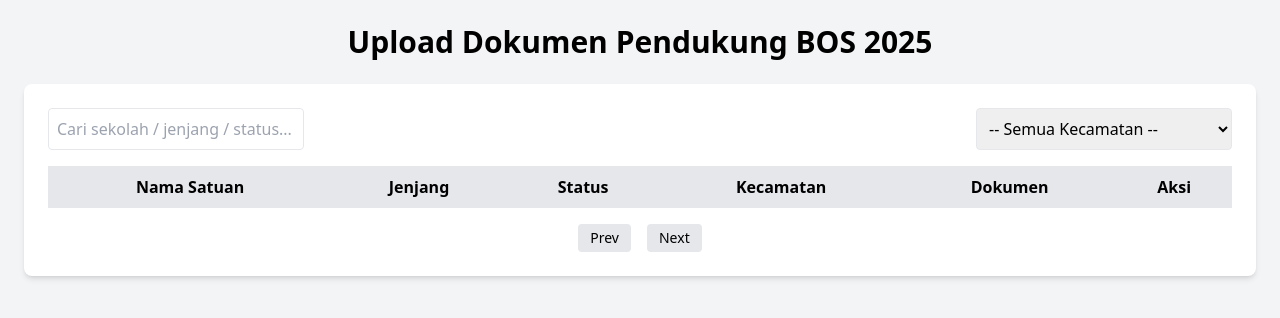
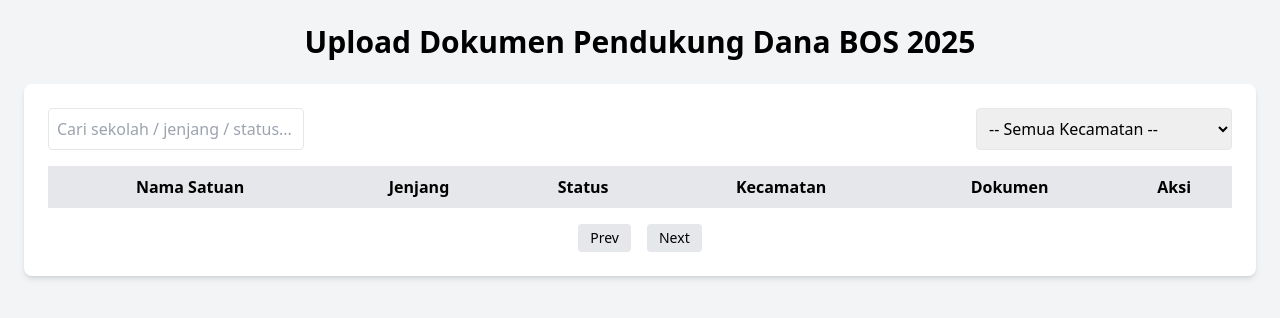
Before and after one commit to bidangasetdaerah/kk-bos, a plain HTML site: page index.html in a window 1280 px wide. Drawn offline with nearby package versions, Linux system fonts and the light colour scheme; no server answers.

Commit message:
Update index.html

```diff
--- a/index.html
+++ b/index.html
@@ -3,7 +3,7 @@
 <head>
   <meta charset="UTF-8">
   <meta name="viewport" content="width=device-width, initial-scale=1.0">
-  <title>Upload Dokumen Pendukung BOS 2025</title>
+  <title>Upload Dokumen Pendukung Dana BOS 2025</title>
   <script src="https://cdn.tailwindcss.com"></script>
   <style>
     @media (max-width: 640px) {
@@ -16,7 +16,7 @@
   </style>
 </head>
 <body class="bg-gray-100 min-h-screen flex flex-col items-center p-4 sm:p-6">
-  <h1 class="text-2xl sm:text-3xl font-bold mb-6 text-center">Upload Dokumen Pendukung BOS 2025</h1>
+  <h1 class="text-2xl sm:text-3xl font-bold mb-6 text-center">Upload Dokumen Pendukung Dana BOS 2025</h1>
 
   <!-- Container Data -->
   <div class="bg-white shadow-md rounded-lg p-4 sm:p-6 w-full overflow-x-auto">
```
